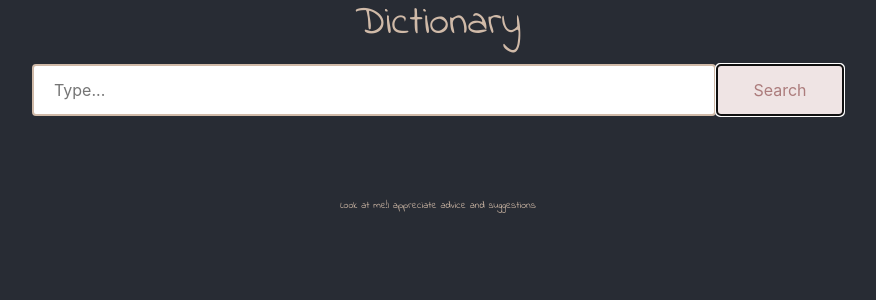
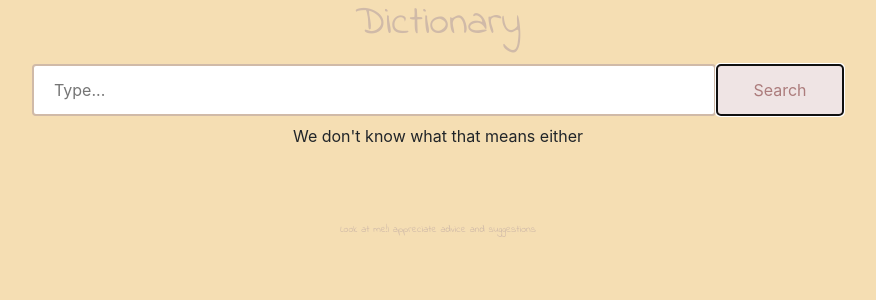
Before and after one commit to CorinnaGen/dictionary-app, a React (Create React App) app: page / in a window 1280 px wide. Shown: the top 300 px of the page, without its empty margins (202-1078 px from the left). Built offline with nearby package versions, Linux system fonts and the light colour scheme.

Commit message:
results component

```diff
--- a/src/App.css
+++ b/src/App.css
@@ -1,5 +1,5 @@
 body {
-  background-color: #282c34;
+  background-color:wheat;
   text-align: center;
 }
 
--- /dev/null
+++ b/src/Results.css
@@ -0,0 +1,6 @@
+h2{
+  font-family: 'Indie Flower', cursive;
+  color:#d0baa8;
+  font-size: 25px;
+  padding: 20px 0;
+}
--- /dev/null
+++ b/src/Results.js
@@ -0,0 +1,10 @@
+import React from "react";
+import "./Results.css";
+
+export default function showResults(props){
+    if(props.result){
+    return (<div className="Results"><h2>{props.results.word}</h2>
+
+</div>)
+} else{
+    return (<div className="noResults">We don't know what that means either</div>);}}
--- a/src/SearchEngine.css
+++ b/src/SearchEngine.css
@@ -1,4 +1,4 @@
-input[type=text]{
+input[type=search]{
   width: 50%;
   padding: 12px 20px;
   margin: 8px 0;
@@ -7,7 +7,7 @@ input[type=text]{
   border-radius: 4px;
 
 }
-input[type=text]:focus{
+input[type=search]:focus{
    background-color:#efe4e4;
 }
 
--- a/src/SearchEngine.js
+++ b/src/SearchEngine.js
@@ -1,9 +1,11 @@
 import React, {useState} from "react";
 import axios from "axios";
 import "./SearchEngine.css";
+import Results from "./Results";
 
 export default function SearchWord(){
 let[keyWord, setkeyWord]= useState(null);
+let[results, setResults]= useState(null);
 
     function Search(event){
         event.preventDefault();
@@ -11,7 +13,7 @@ let[keyWord, setkeyWord]= useState(null);
         axios.get(apiUrl).then(handleResponse);
     }
     function handleResponse(response){
-        console.log(response);
+        setResults(response.data[0]);
     }
 
     function handleKeyWord(event){
@@ -20,8 +22,9 @@ let[keyWord, setkeyWord]= useState(null);
     return(
         <div className="SearchEngine">
             <form onSubmit={Search}>
-             <input type="text" placeholder="Type..." autoFocus onChange={handleKeyWord}></input>
+             <input type="search" placeholder="Type..." autoFocus onChange={handleKeyWord}></input>
       <input type="submit" value="Search" autoFocus></input></form>
+      <Results results={results}/>
         </div>
     )
 }
```
